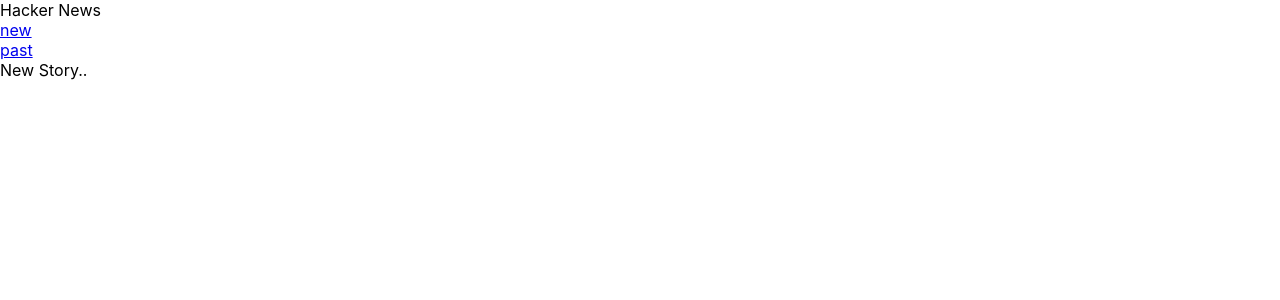
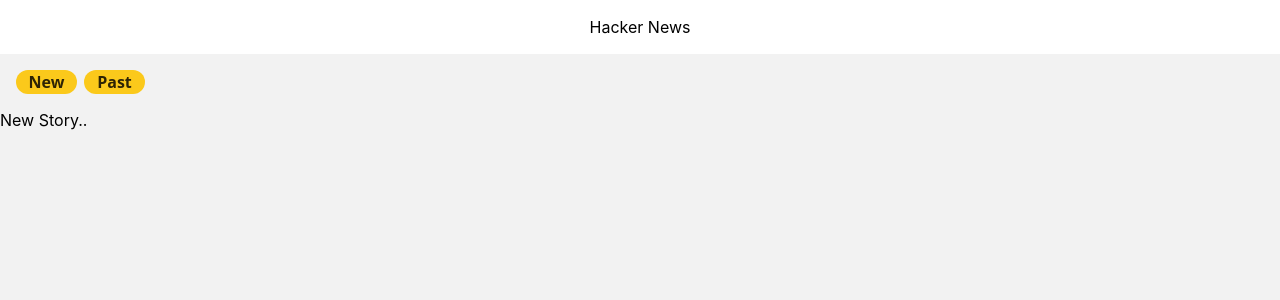
Before and after one commit to tanvir-dsi/hacker-news-clone, a React (Create React App) app: page / in a window 1280 px wide. Shown: the top 300 px of the page. Built offline with nearby package versions, Linux system fonts and the light colour scheme.

Commit message:
Add title layout and navigation menu in base layout

```diff
--- /dev/null
+++ b/src/assets/style/main.css
@@ -0,0 +1,42 @@
+.background {
+    display: flex;
+    flex-direction: column;
+    width: 100%;
+    height: 100vh;
+    background: #F2F2F2
+}
+.title {
+    display: flex;
+    width: 100%;
+    padding: 16.75px 0 17px 0;
+    align-items: center;
+    background: #FFFFFF;
+    justify-content: center;
+}
+.base-layout-item-div {
+    margin: 16px;
+}
+.nav-div {
+    display: flex;
+    flex-direction: row;
+    align-items: flex-start;
+}
+.fragment-layout {
+    display: flex;
+    justify-content: center;
+    min-width: 61px;
+    min-height: 24px;
+    background: #FBC91B;
+    border-radius: 12px;
+    align-items: center;
+}
+.fragment-text {
+    font-family: Open Sans;
+    text-decoration: none !important;
+    font-style: normal;
+    font-weight: bold;
+    font-size: 16px;
+    line-height: 100%;
+    color: rgba(0, 0, 0, 0.82);
+
+}
--- a/src/component/BaseLayout.js
+++ b/src/component/BaseLayout.js
@@ -1,15 +1,23 @@
 import {Route, Link ,Switch} from "react-router-dom";
 import PageNotFound from './PageNotFound';
 import NewStoryLayout from './NewStories';
+import '../../src/assets/style/main.css';
 function  BasicLayout() {
     return (
-        <div >
+            <div className='background'>
+                <div className='title'>Hacker News</div>
+                <div className='base-layout-item-div'>
+                    <div className='nav-div'>
+                        <div className='fragment-layout' style={{marginRight: 7}} >
+                            <Link  className='fragment-text' to="/">New</Link>
+                        </div>
+                        <div className='fragment-layout' >
+                            <Link className='fragment-text' to="/past">Past</Link>
+                        </div>
+                    </div>
 
-            <div>
-                <div className='nav-header'>Hacker News</div>
-                <div ><Link to="/" className="link">new</Link></div>
-                <div > <Link to="/past" className="link"><a>past</a></Link></div>
-            </div>
+                </div>
+
             <main>
                 <Switch>
                     <Route path="/" component={NewStoryLayout} exact />
```
